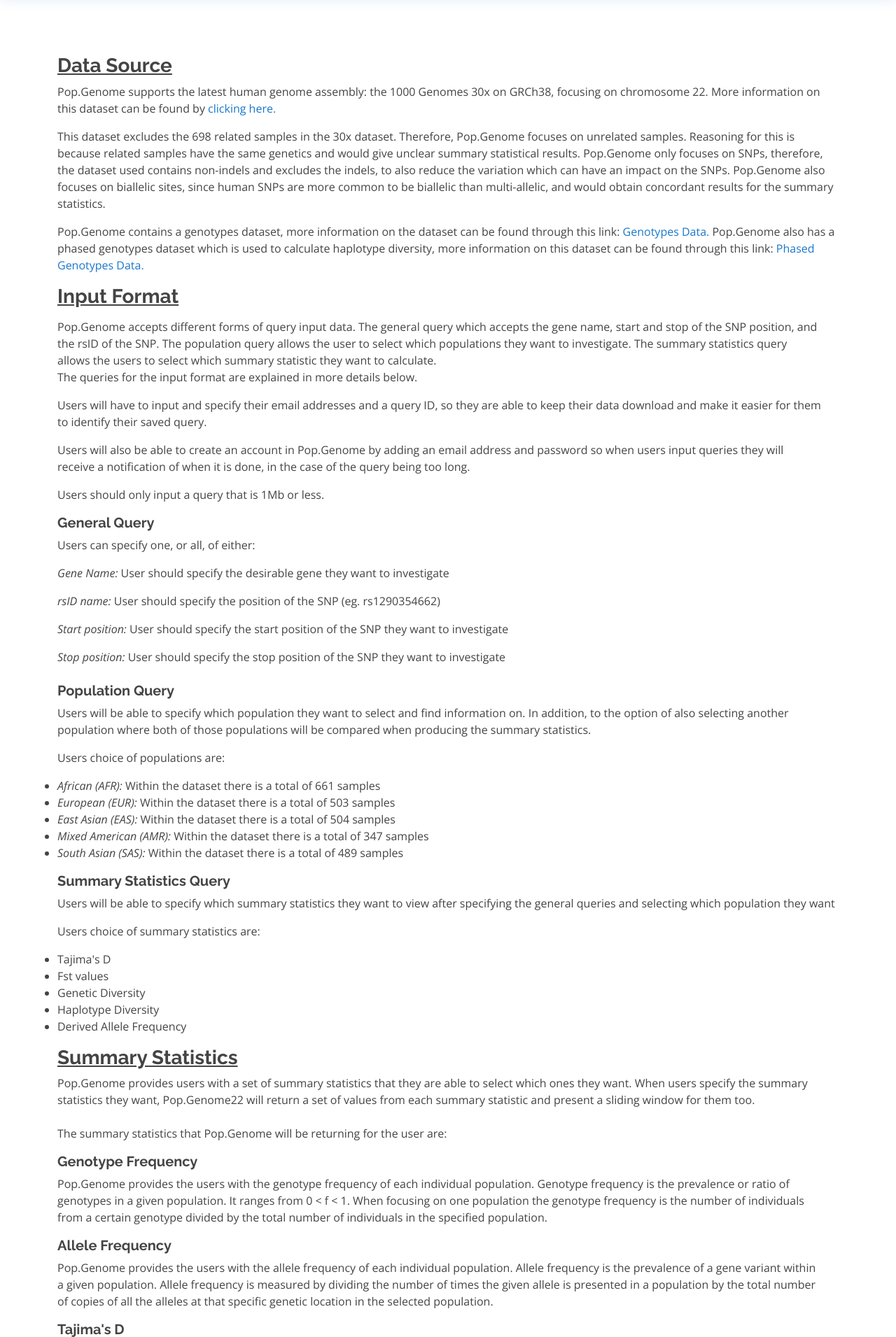
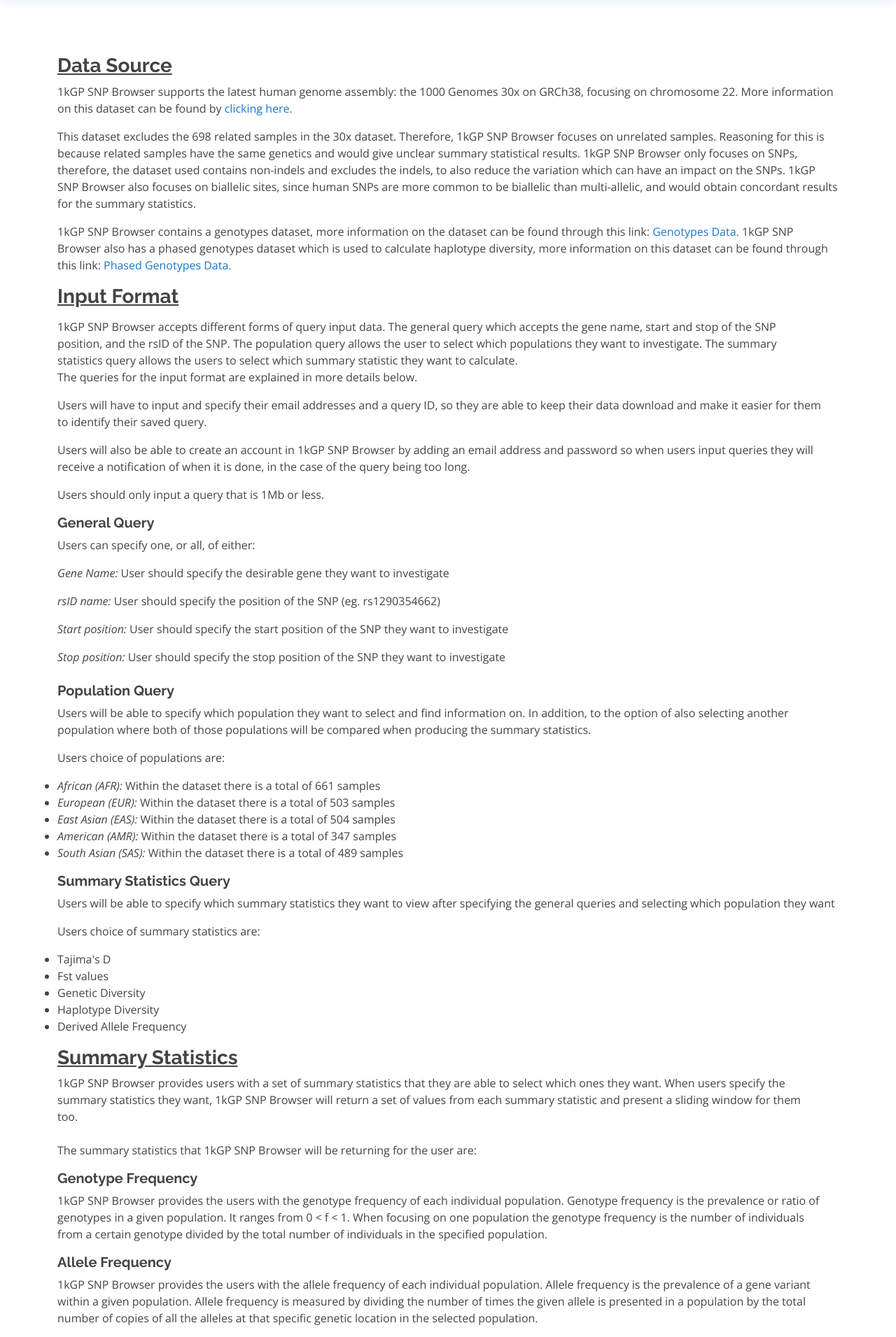
Before and after one commit to kennethchow/Software_Dev_Group_Project, a Flask app: page /userguide in a window 1280 px wide. Shown: the part 79-1990 px from the top of the page at 70% size. Run offline with Flask 2, Linux system fonts and the light colour scheme; some libraries are stand-ins or nearby versions.

Commit message:
Another update to user guide
Changed mixed american to american and then changed the branding of Pop.Genome to 1kGP SNP Browser

```diff
--- a/website/templates/userguide.html
+++ b/website/templates/userguide.html
@@ -11,17 +11,17 @@
 
           <div class = "row">
               <h3><u><strong>Data Source</strong></u></h3>
-              <p>Pop.Genome supports the latest human genome assembly: the 1000 Genomes 30x on GRCh38, focusing on chromosome 22. More information on this dataset can be found by <a href="https://www.internationalgenome.org/data-portal/data-collection/30x-grch38">clicking here.</a></p>
-              <p>This dataset excludes the 698 related samples in the 30x dataset. Therefore, Pop.Genome focuses on unrelated samples. Reasoning for this is because related samples have the same genetics and would give unclear summary statistical results. Pop.Genome only focuses on SNPs, therefore, the dataset used contains non-indels and excludes the indels, to also reduce the variation which can have an impact on the SNPs. Pop.Genome also focuses on biallelic sites, since human SNPs are more common to be biallelic than multi-allelic, and would obtain concordant results for the summary statistics. </p>
-              <p>Pop.Genome contains a genotypes dataset, more information on the dataset can be found through this link: <a href="http://ftp.1000genomes.ebi.ac.uk/vol1/ftp/data_collections/1000G_2504_high_coverage/working/20201028_3202_raw_GT_with_annot/">Genotypes Data.</a> Pop.Genome also has a phased genotypes dataset which is used to calculate haplotype diversity, more information on this dataset can be found through this link: <a href="http://ftp.1000genomes.ebi.ac.uk/vol1/ftp/data_collections/1000G_2504_high_coverage/working/20201028_3202_phased/">Phased Genotypes Data.</a></p>
+              <p>1kGP SNP Browser supports the latest human genome assembly: the 1000 Genomes 30x on GRCh38, focusing on chromosome 22. More information on this dataset can be found by <a href="https://www.internationalgenome.org/data-portal/data-collection/30x-grch38">clicking here.</a></p>
+              <p>This dataset excludes the 698 related samples in the 30x dataset. Therefore, 1kGP SNP Browser focuses on unrelated samples. Reasoning for this is because related samples have the same genetics and would give unclear summary statistical results. 1kGP SNP Browser only focuses on SNPs, therefore, the dataset used contains non-indels and excludes the indels, to also reduce the variation which can have an impact on the SNPs. 1kGP SNP Browser also focuses on biallelic sites, since human SNPs are more common to be biallelic than multi-allelic, and would obtain concordant results for the summary statistics. </p>
+              <p>1kGP SNP Browser contains a genotypes dataset, more information on the dataset can be found through this link: <a href="http://ftp.1000genomes.ebi.ac.uk/vol1/ftp/data_collections/1000G_2504_high_coverage/working/20201028_3202_raw_GT_with_annot/">Genotypes Data.</a> 1kGP SNP Browser also has a phased genotypes dataset which is used to calculate haplotype diversity, more information on this dataset can be found through this link: <a href="http://ftp.1000genomes.ebi.ac.uk/vol1/ftp/data_collections/1000G_2504_high_coverage/working/20201028_3202_phased/">Phased Genotypes Data.</a></p>
               <br><br><br>
 
           <div class="row">
               <h3><u><strong>Input Format</strong></u></h3>
               <br><br>
-              <p>Pop.Genome accepts different forms of query input data. The general query which accepts the gene name, start and stop of the SNP position, and the rsID of the SNP. The population query allows the user to select which populations they want to investigate. The summary statistics query allows the users to select which summary statistic they want to calculate. <br>The queries for the input format are explained in more details below.</p>
+              <p>1kGP SNP Browser accepts different forms of query input data. The general query which accepts the gene name, start and stop of the SNP position, and the rsID of the SNP. The population query allows the user to select which populations they want to investigate. The summary statistics query allows the users to select which summary statistic they want to calculate. <br>The queries for the input format are explained in more details below.</p>
               <p>Users will have to input and specify their email addresses and a query ID, so they are able to keep their data download and make it easier for them to identify their saved query. </p>
-              <p>Users will also be able to create an account in Pop.Genome by adding an email address and password so when users input queries they will receive a notification of when it is done, in the case of the query being too long.</p>
+              <p>Users will also be able to create an account in 1kGP SNP Browser by adding an email address and password so when users input queries they will receive a notification of when it is done, in the case of the query being too long.</p>
               <p>Users should only input a query that is 1Mb or less.</p>
               <br>
               <h5><strong>General Query</strong></h5>
@@ -39,7 +39,7 @@
                   <li><em>African (AFR):</em> Within the dataset there is a total of 661 samples</li>
                   <li><em>European (EUR):</em> Within the dataset there is a total of 503 samples</li>
                   <li><em>East Asian (EAS):</em> Within the dataset there is a total of 504 samples</li>
-                  <li><em>Mixed American (AMR):</em> Within the dataset there is a total of 347 samples</li>
+                  <li><em>American (AMR):</em> Within the dataset there is a total of 347 samples</li>
                   <li><em>South Asian (SAS):</em> Within the dataset there is a total of 489 samples</li>
               </ul>
 
@@ -60,45 +60,45 @@
 
           <div class="row">
               <h3><u><strong>Summary Statistics</strong></u></h3>
-              <p>Pop.Genome provides users with a set of summary statistics that they are able to select which ones
-                  they want. When users specify the summary statistics they want, Pop.Genome22 will return a set of
+              <p>1kGP SNP Browser provides users with a set of summary statistics that they are able to select which ones
+                  they want. When users specify the summary statistics they want, 1kGP SNP Browser will return a set of
                   values from each summary statistic and present a sliding window for them too. <br> <br>
-              The summary statistics that Pop.Genome will be returning for the user are: </p>
+              The summary statistics that 1kGP SNP Browser will be returning for the user are: </p>
 
               <br> <br> <br>
               <h5><strong>Genotype Frequency</strong></h5>
-              <p>Pop.Genome provides the users with the genotype frequency of each individual population. Genotype frequency is the prevalence or ratio of genotypes in a given population. It ranges from 0 < f < 1. When focusing on one population the genotype frequency is the number of individuals from a certain genotype divided by the total number of individuals in the specified population. </p>
+              <p>1kGP SNP Browser provides the users with the genotype frequency of each individual population. Genotype frequency is the prevalence or ratio of genotypes in a given population. It ranges from 0 < f < 1. When focusing on one population the genotype frequency is the number of individuals from a certain genotype divided by the total number of individuals in the specified population. </p>
               <br>
 
               <h5><strong>Allele Frequency</strong></h5>
-              <p>Pop.Genome provides the users with the allele frequency of each individual population. Allele frequency is the prevalence of a gene variant within a given population. Allele frequency is measured by dividing the number of times the given allele is presented in a population by the total number of copies of all the alleles at that specific genetic location in the selected population. </p>
+              <p>1kGP SNP Browser provides the users with the allele frequency of each individual population. Allele frequency is the prevalence of a gene variant within a given population. Allele frequency is measured by dividing the number of times the given allele is presented in a population by the total number of copies of all the alleles at that specific genetic location in the selected population. </p>
               <br>
 
               <h5><strong>Tajima's D</strong></h5>
-              <p>Pop.Genome provides the users with the statistical test for neutrality (Tajima’s D) for comparing two of the populations selected by the users. Tajima’s D is a type of test that differentiates a randomly evolving DNA sequence between one that is non-randomly evolving. Tajima’s D is mainly used to identify sequences that do not apply to the neutral theory model at equilibrium due to mutation-drift.</p>
+              <p>1kGP SNP Browser provides the users with the statistical test for neutrality (Tajima’s D) for comparing two of the populations selected by the users. Tajima’s D is a type of test that differentiates a randomly evolving DNA sequence between one that is non-randomly evolving. Tajima’s D is mainly used to identify sequences that do not apply to the neutral theory model at equilibrium due to mutation-drift.</p>
               <br>
 
               <h5><strong>Fst Value</strong></h5>
-              <p>Pop.Genome provides the users with Fst values for each of the populations that the users have selected., also presenting them as a sliding window. Fst refers to the ratio of the total genetic variance embedded in a subpopulation. Fst values range from 0 to 1.</p>
+              <p>1kGP SNP Browser provides the users with Fst values for each of the populations that the users have selected., also presenting them as a sliding window. Fst refers to the ratio of the total genetic variance embedded in a subpopulation. Fst values range from 0 to 1.</p>
               <br>
 
               <h5><strong>Genetic Diversity</strong></h5>
-              <p>Pop.Genome provides the user with the genetic diversity of the individual population that has been specified. Genetic diversity makes reference to the different attributes a species has inherited, by focusing on the variations there are on the alleles. To calculate the genetic diversity in a population, Pop.Genome uses the Watterson estimator/Nucleotide diversity(?). </p>
+              <p>1kGP SNP Browser provides the user with the genetic diversity of the individual population that has been specified. Genetic diversity makes reference to the different attributes a species has inherited, by focusing on the variations there are on the alleles. To calculate the genetic diversity in a population, 1kGP SNP Browser uses the Watterson estimator/Nucleotide diversity(?). </p>
               <br>
 
               <h5><strong>Haplotype Diversity</strong></h5>
-              <p>Pop.Genome provides the users with the haplotype diversity for the selected population. Haplotype diversity makes reference to the probability that two randomly sampled alleles are different between each other, it ranges from 0 to 1.</p>
+              <p>1kGP SNP Browser provides the users with the haplotype diversity for the selected population. Haplotype diversity makes reference to the probability that two randomly sampled alleles are different between each other, it ranges from 0 to 1.</p>
               <br>
 
               <h5><strong>Derived Allele Frequency</strong></h5>
-              <p>Pop.Genome provides the user with another statistical test for neutrality (Derived Allele Frequency). Derived Allele Frequency (DAF) refers to the frequency that a mutated allele is present in a population. </p>
+              <p>1kGP SNP Browser provides the user with another statistical test for neutrality (Derived Allele Frequency). Derived Allele Frequency (DAF) refers to the frequency that a mutated allele is present in a population. </p>
               <br>
           </div>
 
 
           <div class="row">
               <h3><u><strong>Interpretation of Summary Statistic Results</strong></u></h3>
-              <p> Pop.Genome has a set of summary statistics that the users can select their preferred ones. <br>
+              <p> 1kGP SNP Browser has a set of summary statistics that the users can select their preferred ones. <br>
               The interpretation of these results are explained below. </p>
 
               <br><br>
@@ -151,9 +151,9 @@
 
           <div class="row">
               <h3><u><strong>Output Format</strong></u></h3>
-              <p>Pop.Genome presents the summary statistics results from what the user has specified in the queries in a table format. Some of the summary statistics (Tajima’s D, Fst Values, Genetic Diversity) are also presented as a sliding window.</p>
-              <p>Each of the 3 sliding windows mentioned above will have the option to select 2 populaitons to compare, in the case that the users specify for more than 2 populations in the first population query. </p>
-              <p>Pop.Genome also allows the users to specify how many base pairs (bp) the windows for the sliding window should be.</p>
+              <p>1kGP SNP Browser presents the summary statistics results from what the user has specified in the queries in a table format. Some of the summary statistics (Tajima’s D, Fst Values, Genetic Diversity) are also presented as a sliding window.</p>
+              <p>Each of the 3 sliding windows mentioned above will have the option to select 2 populations to compare, in the case that the users specify for more than 2 populations in the first population query. </p>
+              <p>1kGP SNP Browser also allows the users to specify how many base pairs (bp) the windows for the sliding window should be.</p>
               <p>If the users have queried for more than one SNP, the table will provide each individual SNP.</p>
               <p>A table will be presented with the Fst values produced from the comparison between each population the users have specified. </p>
               <p>A table will be displayed with each of the 5 populations (AMR, EAS, SAS, EUR, and AFR) as rows, and will contain the values of each population of the following summary statistics as columns:</p>
@@ -175,7 +175,7 @@
                   <li><strong>RS_VAL =</strong> The rsID for the SNP</li>
                   <li><strong>AA =</strong> Ancestral allele</li>
                   <li><strong>AF_AFR =</strong> Allele frequency from African population.</li>
-                  <li><strong>AF_AMR =</strong> Allele frequency from Mixed American population.</li>
+                  <li><strong>AF_AMR =</strong> Allele frequency from American population.</li>
                   <li><strong>AF_EAS =</strong> Allele frequency from East Asian population.</li>
                   <li><strong>AF_EUR =</strong> Allele frequency from European population.</li>
                   <li><strong>AF_SAS =</strong> Allele frequency from South Asian population.</li>
@@ -191,7 +191,7 @@
                   <li><strong>RS_VAL =</strong> The rsID for the SNP</li>
                   <li><strong>AA =</strong> Ancestral allele</li>
                   <li><strong>DAF_AFR =</strong> Derived allele frequency from African population.v</li>
-                  <li><strong>DAF_AMR =</strong> Derived allele frequency from Mixed American population.</li>
+                  <li><strong>DAF_AMR =</strong> Derived allele frequency from American population.</li>
                   <li><strong>DAF_EAS =</strong> Derived allele frequency from East Asian population.</li>
                   <li><strong>DAF_EUR =</strong> Derived allele frequency from European population.</li>
                   <li><strong>DAF_SAS =</strong> Derived allele frequency from South Asian population.</li>
@@ -207,20 +207,20 @@
                   <li><strong>RS_VAL =</strong> The rsID for the SNP</li>
                   <li><strong>AA =</strong> Ancestral allele</li>
                   <li><strong>GF_HET_AFR =</strong> Genotype frequency of heterozygous African population.</li>
-                  <li><strong>GF_HOM_REF_AFR =</strong> Genotype frequency of homozygous reference alleles on African population.</li>
-                  <li><strong>GF_HOM_ALT_AFR =</strong> Genotype frequency of homozygous alternate alleles on African population.</li>
-                  <li><strong>GF_HET_AMR =</strong> Genotype frequency of heterozygous Mixed American population.</li>
-                  <li><strong>GF_HOM_REF_AMR =</strong> Genotype frequency of homozygous reference alleles on Mixed American population.</li>
-                  <li><strong>GF_HOM_ALT_AMR =</strong> Genotype frequency of homozygous alternate alleles on Mixed American population.</li>
+                  <li><strong>GF_HOM_REF_AFR =</strong> Genotype frequency of homozygous reference alleles in African population.</li>
+                  <li><strong>GF_HOM_ALT_AFR =</strong> Genotype frequency of homozygous alternate alleles in African population.</li>
+                  <li><strong>GF_HET_AMR =</strong> Genotype frequency of heterozygous American population.</li>
+                  <li><strong>GF_HOM_REF_AMR =</strong> Genotype frequency of homozygous reference alleles in American population.</li>
+                  <li><strong>GF_HOM_ALT_AMR =</strong> Genotype frequency of homozygous alternate alleles in American population.</li>
                   <li><strong>GF_HET_EAS =</strong> Genotype frequency of heterozygous East Asian population.</li>
-                  <li><strong>GF_HOM_REF_EAS =</strong> Genotype frequency of homozygous reference alleles on East Asian population.</li>
-                  <li><strong>GF_HOM_ALT_EAS =</strong> Genotype frequency of homozygous alternate alleles on East Asian population.</li>
+                  <li><strong>GF_HOM_REF_EAS =</strong> Genotype frequency of homozygous reference alleles in East Asian population.</li>
+                  <li><strong>GF_HOM_ALT_EAS =</strong> Genotype frequency of homozygous alternate alleles in East Asian population.</li>
                   <li><strong>GF_HET_EUR =</strong> Genotype frequency of heterozygous European population.</li>
-                  <li><strong>GF_HOM_REF_EUR =</strong> Genotype frequency of homozygous reference alleles on European population.</li>
-                  <li><strong>GF_HOM_ALT_EUR =</strong> Genotype frequency of homozygous alternate alleles on European population.</li>
+                  <li><strong>GF_HOM_REF_EUR =</strong> Genotype frequency of homozygous reference alleles in European population.</li>
+                  <li><strong>GF_HOM_ALT_EUR =</strong> Genotype frequency of homozygous alternate alleles in European population.</li>
                   <li><strong>GF_HET_SAS =</strong> Genotype frequency of heterozygous South Asian population.</li>
-                  <li><strong>GF_HOM_REF_SAS =</strong> Genotype frequency of homozygous reference alleles on South Asian population.</li>
-                  <li><strong>GF_HOM_ALT_SAS =</strong> Genotype frequency of homozygous alternate alleles on South Asian population.</li>
+                  <li><strong>GF_HOM_REF_SAS =</strong> Genotype frequency of homozygous reference alleles in South Asian population.</li>
+                  <li><strong>GF_HOM_ALT_SAS =</strong> Genotype frequency of homozygous alternate alleles in South Asian population.</li>
               </ul>
 
 
```
